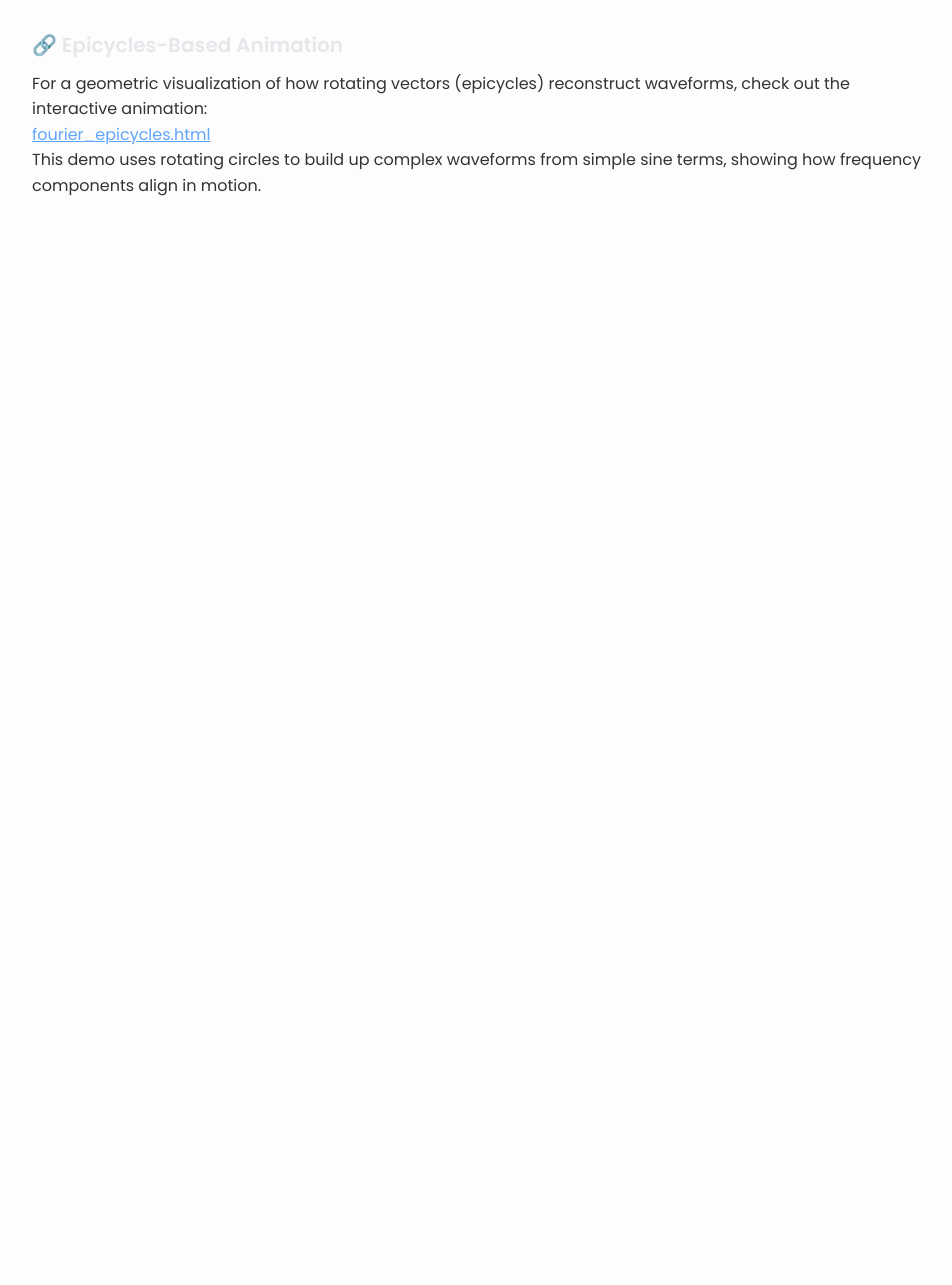
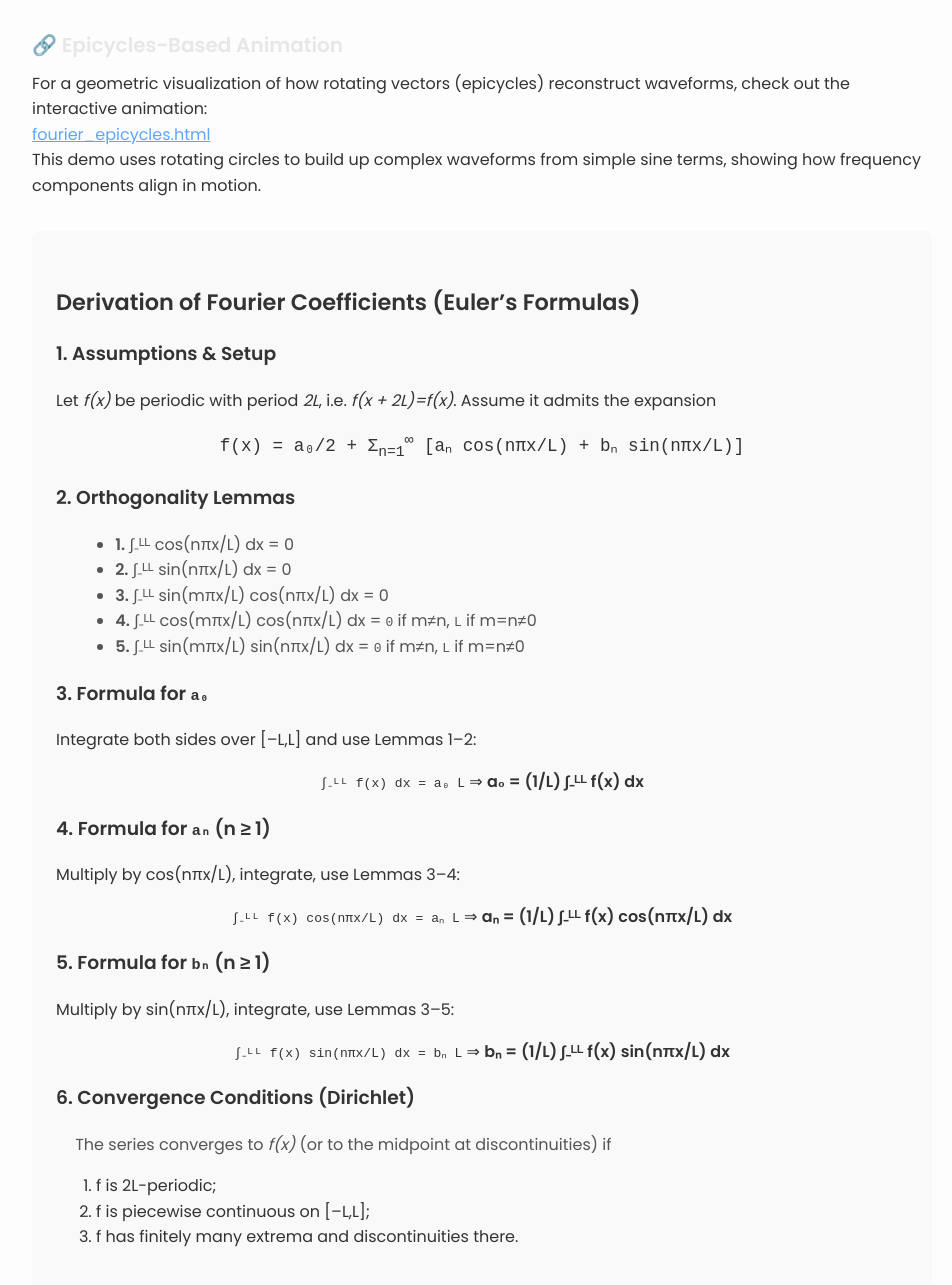
Before and after one commit to parhamfiroozi/parhampboc, a plain HTML site: page fourier_series.html in a window 1280 px wide. Shown: the part 981-2266 px from the top of the page, without its empty margins (158-1110 px from the left). Before the commit the page ends 1216 px from the top, so only its background shows below. Drawn offline with nearby package versions, Linux system fonts and the light colour scheme.

Commit message:
Update fourier_series.html

```diff
--- a/fourier_series.html
+++ b/fourier_series.html
@@ -117,5 +117,73 @@
   </p>
 </div>
 
+  <!-- Full Derivation of Euler’s Formulas -->
+<section id="euler-derivation" style="margin-top:2rem; padding:1.5rem; background:#f9f9f9; border-radius:8px;">
+  <h2 style="margin-bottom:1rem; color:#333;">Derivation of Fourier Coefficients (Euler’s Formulas)</h2>
+
+  <h3>1. Assumptions &amp; Setup</h3>
+  <p>
+    Let <em>f(x)</em> be periodic with period <em>2L</em>, i.e. <em>f(x + 2L)=f(x)</em>.
+    Assume it admits the expansion
+  </p>
+  <p style="text-align:center; font-family:serif; font-size:1.1rem;">
+    <code>f(x) = a₀/2 + Σ<sub>n=1</sub><sup>∞</sup> [aₙ cos(nπx/L) + bₙ sin(nπx/L)]</code>
+  </p>
+
+  <h3>2. Orthogonality Lemmas</h3>
+  <ul style="margin-left:1.2rem; color:#555;">
+    <li><strong>1.</strong> ∫₋ᴸᴸ cos(nπx/L) dx = 0</li>
+    <li><strong>2.</strong> ∫₋ᴸᴸ sin(nπx/L) dx = 0</li>
+    <li><strong>3.</strong> ∫₋ᴸᴸ sin(mπx/L) cos(nπx/L) dx = 0</li>
+    <li><strong>4.</strong> ∫₋ᴸᴸ cos(mπx/L) cos(nπx/L) dx =
+      <code>0</code> if m≠n, <code>L</code> if m=n≠0
+    </li>
+    <li><strong>5.</strong> ∫₋ᴸᴸ sin(mπx/L) sin(nπx/L) dx =
+      <code>0</code> if m≠n, <code>L</code> if m=n≠0
+    </li>
+  </ul>
+
+  <h3>3. Formula for <code>a₀</code></h3>
+  <p>
+    Integrate both sides over [–L,L] and use Lemmas 1–2:
+  </p>
+  <p style="text-align:center;">
+    <code>∫₋ᴸᴸ f(x) dx = a₀ L</code>
+    ⇒
+    <strong>a₀ = (1/L) ∫₋ᴸᴸ f(x) dx</strong>
+  </p>
+
+  <h3>4. Formula for <code>aₙ</code> (n ≥ 1)</h3>
+  <p>
+    Multiply by cos(nπx/L), integrate, use Lemmas 3–4:
+  </p>
+  <p style="text-align:center;">
+    <code>∫₋ᴸᴸ f(x) cos(nπx/L) dx = aₙ L</code>
+    ⇒
+    <strong>aₙ = (1/L) ∫₋ᴸᴸ f(x) cos(nπx/L) dx</strong>
+  </p>
+
+  <h3>5. Formula for <code>bₙ</code> (n ≥ 1)</h3>
+  <p>
+    Multiply by sin(nπx/L), integrate, use Lemmas 3–5:
+  </p>
+  <p style="text-align:center;">
+    <code>∫₋ᴸᴸ f(x) sin(nπx/L) dx = bₙ L</code>
+    ⇒
+    <strong>bₙ = (1/L) ∫₋ᴸᴸ f(x) sin(nπx/L) dx</strong>
+  </p>
+
+  <h3>6. Convergence Conditions (Dirichlet)</h3>
+  <p style="margin-left:1.2rem; color:#555;">
+    The series converges to <em>f(x)</em> (or to the midpoint at discontinuities) if
+    <ol>
+      <li>f is 2L-periodic;</li>
+      <li>f is piecewise continuous on [–L,L];</li>
+      <li>f has finitely many extrema and discontinuities there.</li>
+    </ol>
+  </p>
+</section>
+
+
 </body>
 </html>
```
